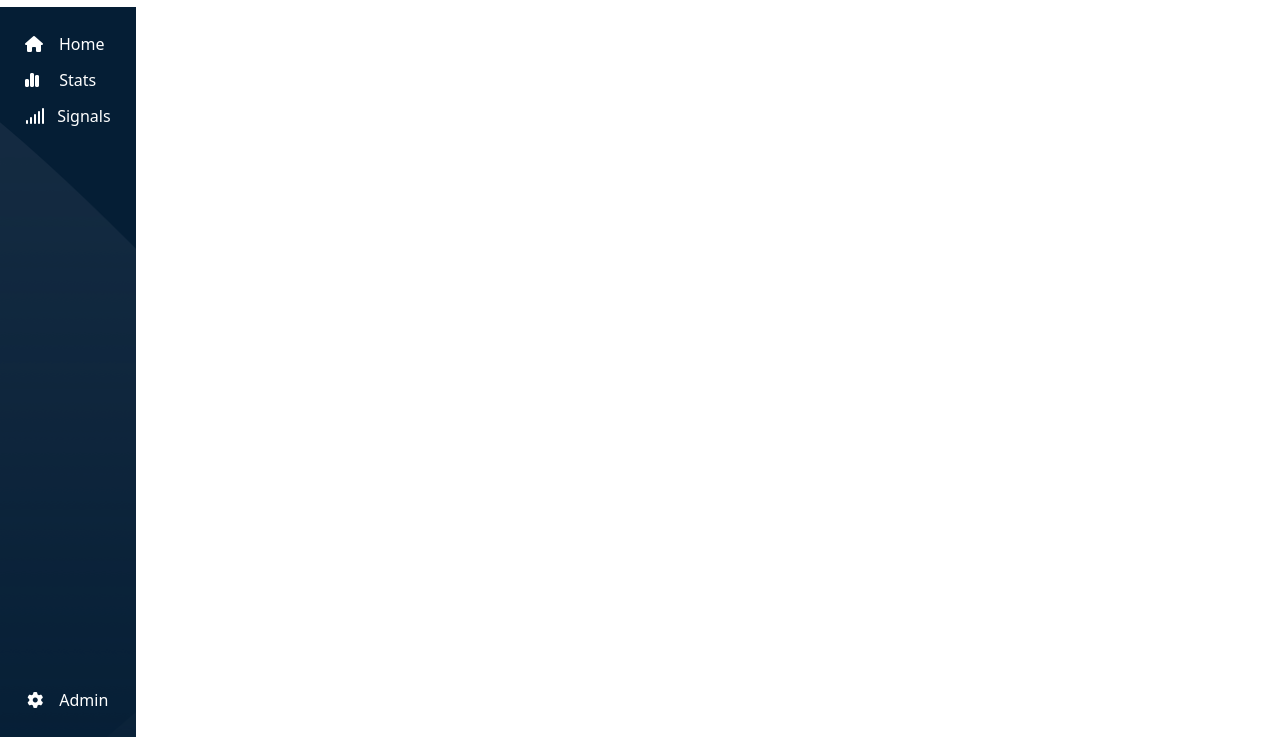
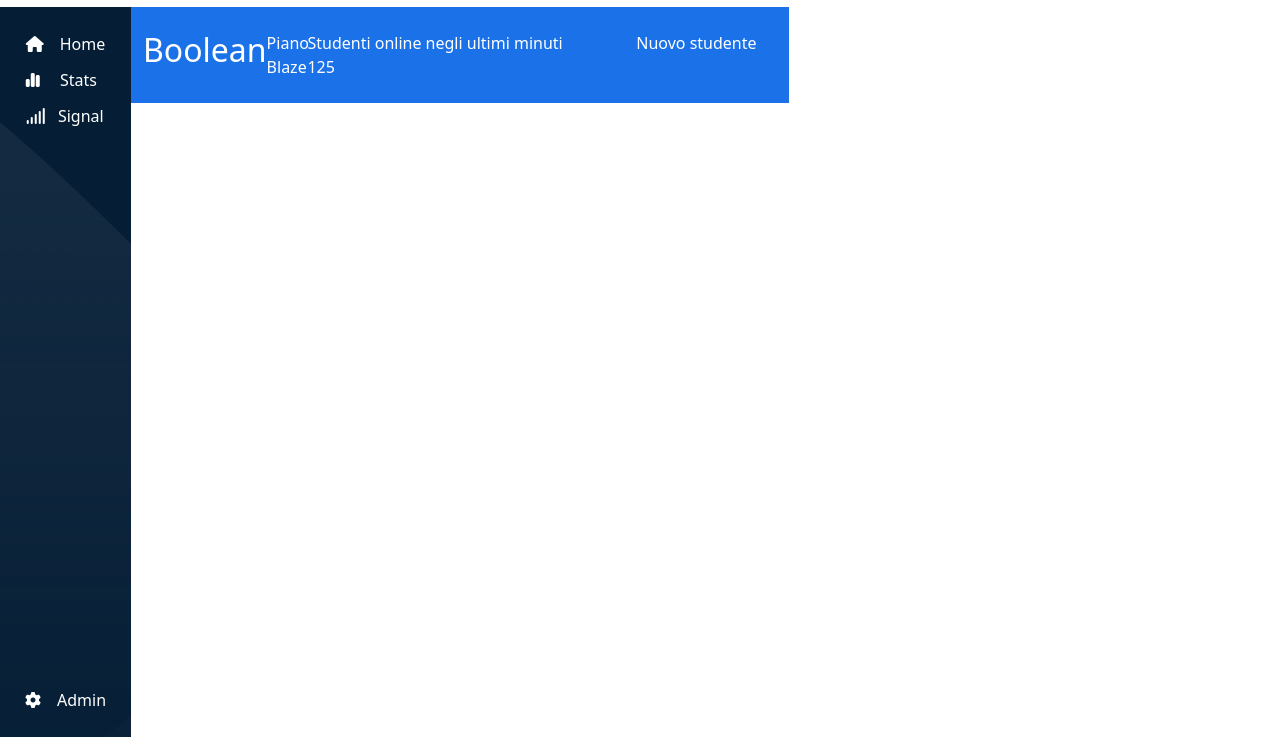
Before and after one commit to MatteoBarducci/html-css-bootstrap-dashboard, a plain HTML site: page index.html in a window 1280 px wide. Shown: the part 63-800 px from the top of the page. Drawn offline with nearby package versions, Linux system fonts and the light colour scheme.

Commit message:
feat : add top-main structure

```diff
--- a/index.html
+++ b/index.html
@@ -42,12 +42,36 @@
             <div class="d-flex flex-column">
                 <span><i class="fa-solid fa-home mb-3"></i><span class="d-none d-md-inline ms-3">Home</span></span>
                 <span><i class="fa-solid fa-chart-simple mb-3"></i> <span class="d-none d-md-inline ms-3"> Stats</span></span>
-                <span><i class="fa-solid fa-signal"></i> <span class="d-none d-md-inline ms-2"> Signals</span></span>
+                <span><i class="fa-solid fa-signal"></i> <span class="d-none d-md-inline ms-2"> Signal</span></span>
             </div>
             <div class="d-flex align-items-center">
                 <i class="fa-solid fa-gear"></i> <span class="d-none d-md-inline ms-3">Admin</span>
             </div>
         </aside>
+
+        <section class="ms-main">
+        <section class="ms-top-main">
+                <div class="container-fluid text-white py-4">
+                    <div class="row gy-3">
+                        <div class="col-12 col-md-3 col-lg-3 order-2 order-md-0">
+                            <div class="d-flex">
+                                <h2>Boolean</h2>
+                                <div class="ms-tag">Piano Blaze</div>
+                            </div>
+
+                        </div>
+                        <div class="col-12 col-md-5 col-lg-6 order-0 order-md-1">
+                            <div>Studenti online negli ultimi minuti</div>
+                            <div>125</div>
+                        </div>
+                        <div class="col-12 col-md-3 col-lg-3 order-1 order-md-2">
+                            <div>Nuovo studente</div>
+                        </div>
+                    </div>
+                </div>
+            </section>
+        </section>
+
     </main>
 
 
--- a/style.css
+++ b/style.css
@@ -10,7 +10,7 @@
 }
 
 .ms-logo{
-    height: 45px;
+    height: 50px;
 }
 
 .ms-search-bar{
@@ -32,3 +32,8 @@
     background-color: #051E35;
     padding: 25px;
 }
+
+.ms-top-main{
+    background-color: #1B72E8;
+    width: 100%;
+}
```
